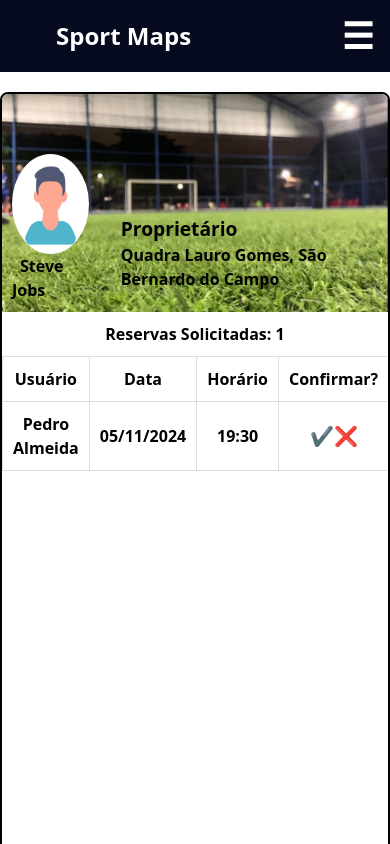
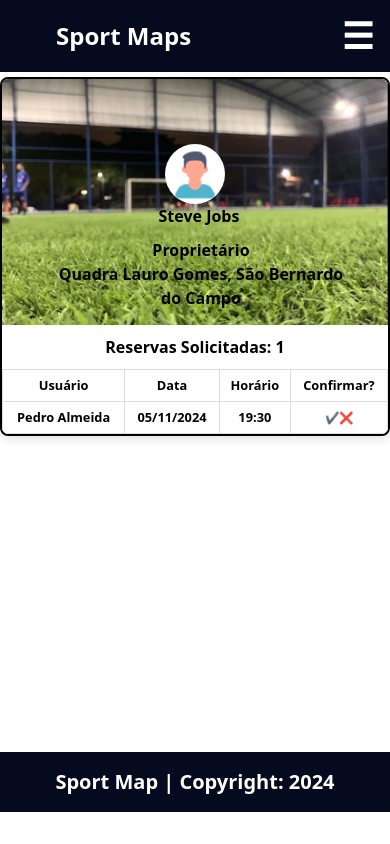
Before and after one commit to almeidaapedro/frontend-PideSoftware, a React (Vite) app: page /proprietario in a window 390 px wide. Shown: the top 844 px of the page. Built offline with nearby package versions, Linux system fonts and the light colour scheme; no server answers.

Commit message:
ajustes finais do perfil do proprietário

```diff
--- a/src/components/navbar/navbar.tsx
+++ b/src/components/navbar/navbar.tsx
@@ -4,6 +4,7 @@ import "./navbar.css";
 
 function Navbar() {
   const [isMenuOpen, setIsMenuOpen] = useState(false);
+  const [isProprietario, setIsProprietario] = useState(true); // Defina como true ou false com base no status do usuário
   const navigate = useNavigate();
 
   const toggleMenu = () => {
@@ -29,7 +30,9 @@ function Navbar() {
         <div className='hidden md:flex gap-5 justify-center flex-grow'>
           <Link to='/home' className='hover:underline'>Início</Link>
           <Link to='/contato' className='hover:underline'>Contato</Link>
-          <Link to='/proprietario' className='hover:underline'>Perfil do Proprietário</Link>
+          {isProprietario && (
+            <Link to='/proprietario' className='hover:underline'>Perfil do Proprietário</Link>
+          )}
         </div>
 
         <div className='hidden md:flex gap-4'>
@@ -52,6 +55,9 @@ function Navbar() {
             <div className='flex flex-col font-bold'>
               <Link to='/home' className='py-2 hover:underline' onClick={() => handleLinkClick('/home')}>Início</Link>
               <Link to='/contato' className='py-2 hover:underline' onClick={() => handleLinkClick('/contato')}>Contato</Link>
+              {isProprietario && (
+                <Link to='/proprietario' className='py-2 hover:underline' onClick={() => handleLinkClick('/proprietario')}>Perfil do Proprietário</Link>
+              )}
               <Link to='/login' className='py-2 hover:underline' onClick={() => handleLinkClick('/login')}>Login</Link>
               <Link to='/cadastro' className='py-2 hover:underline' onClick={() => handleLinkClick('/cadastro')}>Cadastre-se</Link>
             </div>
--- a/src/paginas/proprietario/notificacaoProprietario.css
+++ b/src/paginas/proprietario/notificacaoProprietario.css
@@ -65,3 +65,74 @@
   .recusar {
     color: red;
   }
+
+  @media (max-width: 768px) {
+    .notificacao-proprietario {
+      width: 90%;
+      margin: 10px auto;
+      height: auto;
+    }
+
+    .notificacao-header {
+      flex-direction: column;
+      text-align: center;
+      padding: 15px;
+    }
+
+    .avatar {
+      width: 80px;
+      height: 80px;
+      margin: auto;
+      margin-top: 50px;
+    }
+
+    .info{
+      margin-right: 20px;
+    }
+
+    .info h2 {
+      text-align: center;
+      margin-top: 10px;
+      font-size: 1.1em;
+    }
+
+    .reservas-title {
+      font-size: 1em;
+    }
+
+    .reservas-table th,
+    .reservas-table td {
+      padding: 8px;
+      font-size: 0.9em;
+    }
+
+    .confirmar, .recusar {
+      font-size: 1em;
+    }
+  }
+
+  @media (max-width: 480px) {
+    .notificacao-proprietario {
+      width: 100%;
+      margin: 5px auto;
+    }
+
+    .avatar {
+      width: 60px;
+      height: 60px;
+    }
+
+    .info h2 {
+      font-size: 1em;
+    }
+
+    .reservas-table th,
+    .reservas-table td {
+      padding: 6px;
+      font-size: 0.8em;
+    }
+
+    .confirmar, .recusar {
+      font-size: 0.9em;
+    }
+  }
```
